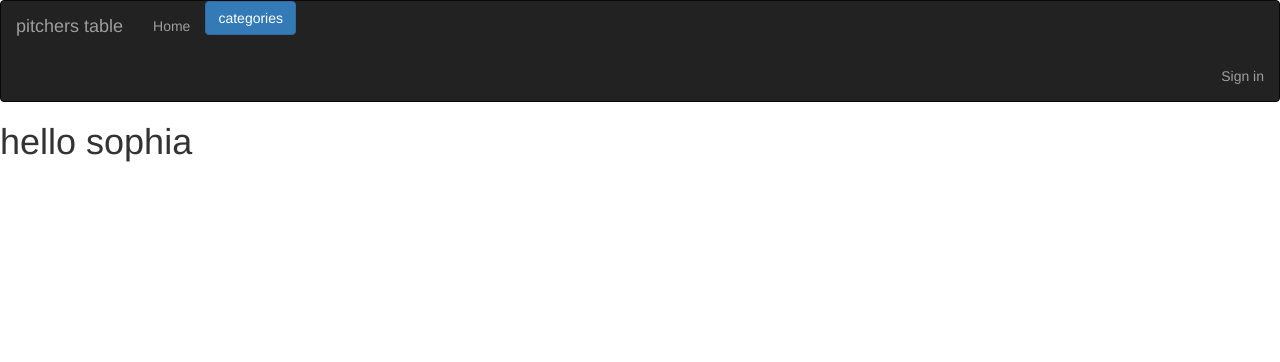
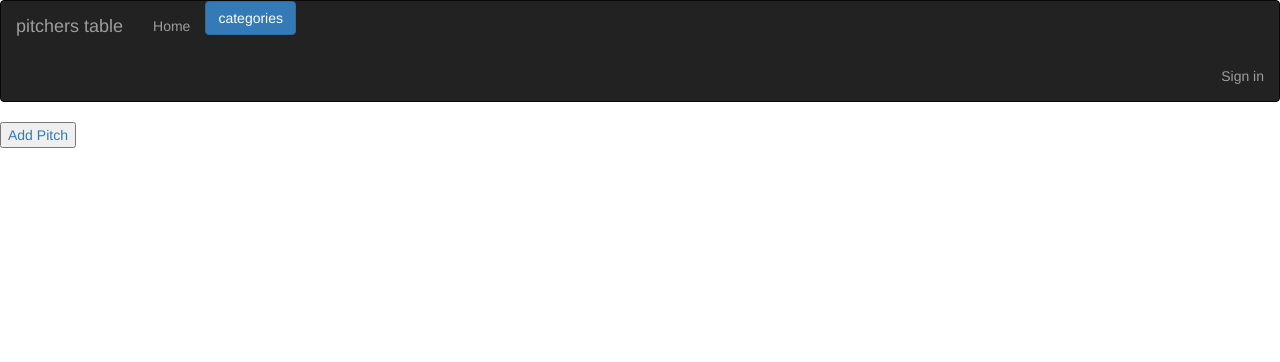
Before and after one commit to kamransumar/pitch-ip, a Flask app: page / in a window 1280 px wide. Shown: the top 362 px of the page. Run offline with Flask 2, Linux system fonts and the light colour scheme; data that the repository does not hold is empty; some libraries are stand-ins or nearby versions.

Commit message:
user can now display pitches pitches

```diff
--- a/app/main/views.py
+++ b/app/main/views.py
@@ -14,7 +14,9 @@ def index():
     '''
 
     title = 'Home - Welcome to The best Movie Review Website Online'
-    return render_template('index.html', title=title)
+    pitches = Pitch.query.all()
+
+    return render_template('index.html', title=title, pitches=pitches)
 
 
 @main.route('/user/<name>')
--- a/app/templates/index.html
+++ b/app/templates/index.html
@@ -3,10 +3,14 @@
 <html>
 
 <body>
-    <h1>hello sophia</h1>
+
+    <button type="button"><a href="/pitch"> Add Pitch</a></button>
+    {% for pitch in pitches %}
+    {{pitch.title}}
+    {{pitch.content}}
 </body>
 
 </html>
 
-
+{% endfor%}
 {% endblock%}
```
